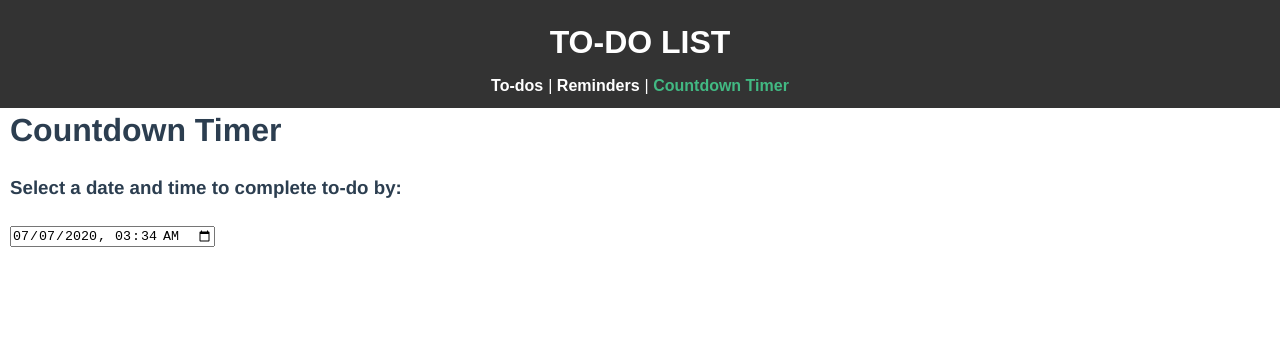
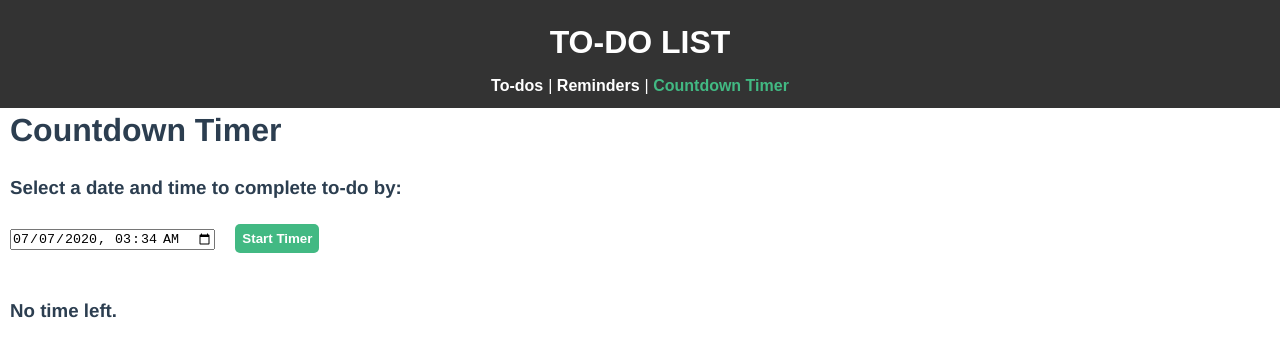
Before and after one commit to athalackal/vuetodolist, a Vue app: page /#/countdown in a window 1280 px wide. Shown: the top 356 px of the page. Built offline with nearby package versions, Linux system fonts and the light colour scheme.

Commit message:
todo countdowns

```diff
--- a/src/views/Countdown.vue
+++ b/src/views/Countdown.vue
@@ -6,10 +6,15 @@
     <br />
     <h3 class="text">Select a date and time to complete to-do by:</h3>
     <br />
-    <input type="datetime-local" class="datetime" :value="datetime" @input="handleDateTimeInput" />
+    <div>
+      <span>
+        <input type="datetime-local" class="datetime" :value="datetime" @input="handleDateTimeInput" />
+        <button class="startTimer" @click="startTimerHandler()"> Start Timer </button>
+      </span>
+    </div>
     <br />
     <br />
-    <h3 class="text" v-if="showTimeLeft">Time left to complete: {{countdownTimer}}</h3>
+    <h3 class="text">{{timeLeftText}}</h3>
     <br />
   </div>
 </template>
@@ -28,7 +33,9 @@ export default {
     }, 1);
     return {
       datetime: this.$moment().format("YYYY-MM-DDTHH:mm"),
-      showTimeLeft: false
+      showTimeLeft: false,
+      timeLeft: 0,
+      timer: null
     }
   },
   methods: {
@@ -36,18 +43,45 @@ export default {
       this.datetime = e.target.value,
       this.showTimeLeft = true
       console.log(e);
+    },
+    startTimerHandler () {
+      let vm = this
+      if (this.timer) clearInterval(this.timer)
+      const timeDifference = this.$moment(this.datetime).diff(this.$moment(), "seconds");
+      this.timeLeft = timeDifference
+      this.timer = setInterval(function () {
+        vm.timeLeft--
+        if (vm.timeLeft <= 0)  clearInterval(vm.timer)
+      }, 1000)
+
+      // console.log('this.timer', this.timer);
+      // clearInterval(this.timer)
+            // console.log('this.timer after', this.timer);
+
+
     }
   },
   computed: {
-    countdownTimer() {
-      const timeDifferece = this.$moment(this.datetime).diff(this.$moment(), "seconds");
-      return timeDifferece;
+    timeLeftText () {
+      if (this.timeLeft < 1) return "No time left."
+      else return `You have ${this.timeLeft} seconds left.`
     }
   }
 };
 </script>
 
 <style scoped>
+.startTimer {
+  margin-left: 20px;
+  padding: 7px;
+  background-color: #42b983;
+  border: none;
+  font-weight: bold;
+  border-radius: 5px;
+  color: white;
+
+
+}
 .datetime {
   margin-left: 10px;
 }
--- a/src/views/Home.vue
+++ b/src/views/Home.vue
@@ -10,6 +10,20 @@
 </template>
 
 <script>
+/*
+  Add due date button
+
+  When you click the due date button you will call a function that will accept an index.
+
+  That index corresponds to the todo.
+
+  Update the todo object to have a dueDate, timeLeft, and timerInterval properties.
+
+  The timerInterval should be an interval set to decrement every one second and clear itself if
+  there is already a timer on the todo or the timeLeft has reached 0 or less.
+
+  Display the time left on the right hand side of the todo in days hours minutes seconds.
+*/
 import Todos from '../components/Todos';
 import AddTodo from '../components/AddTodo';
 
@@ -30,10 +44,11 @@ export default {
     },
     addTodo(newTodo) {
       const { title, completed } = newTodo;
-      this.todos.push({
+      let todo = {
         title,
         completed
-      });
+      }
+      this.todos.push(todo);
     }
   },
   computed: {
```
